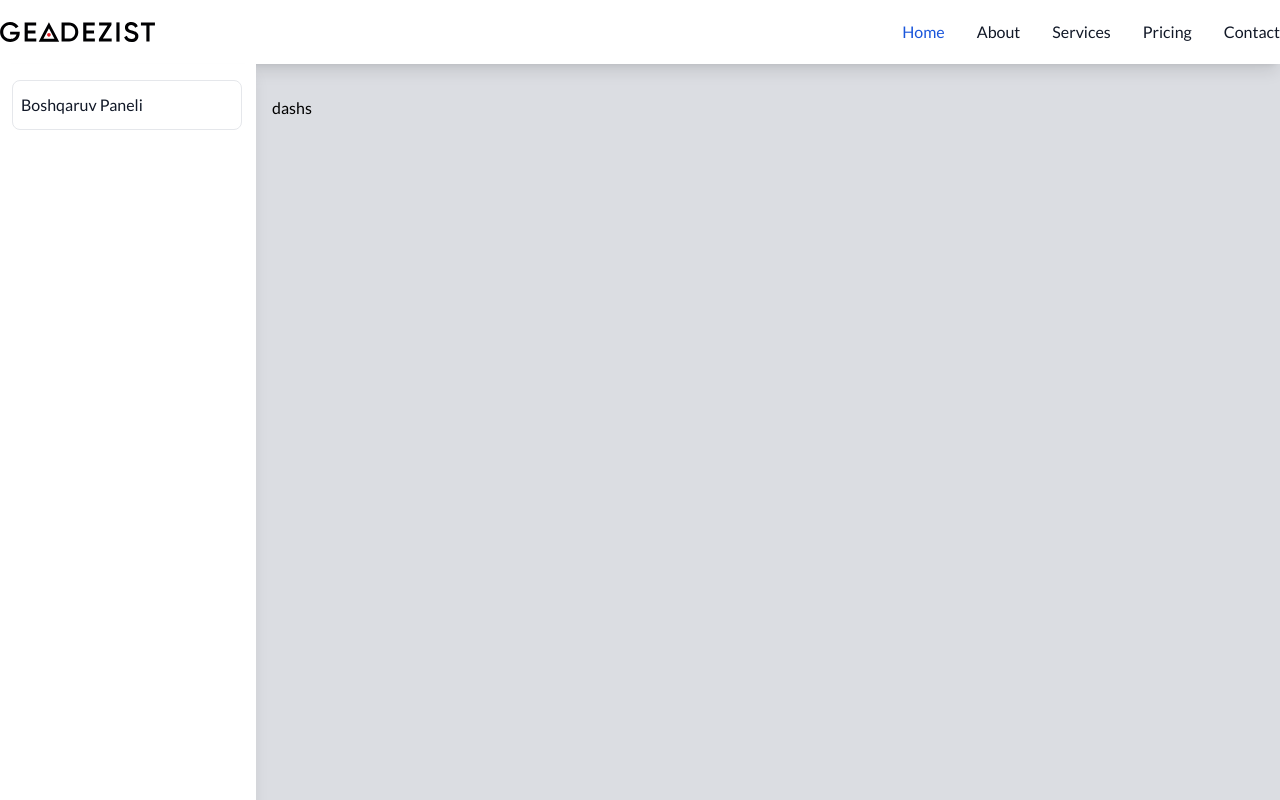
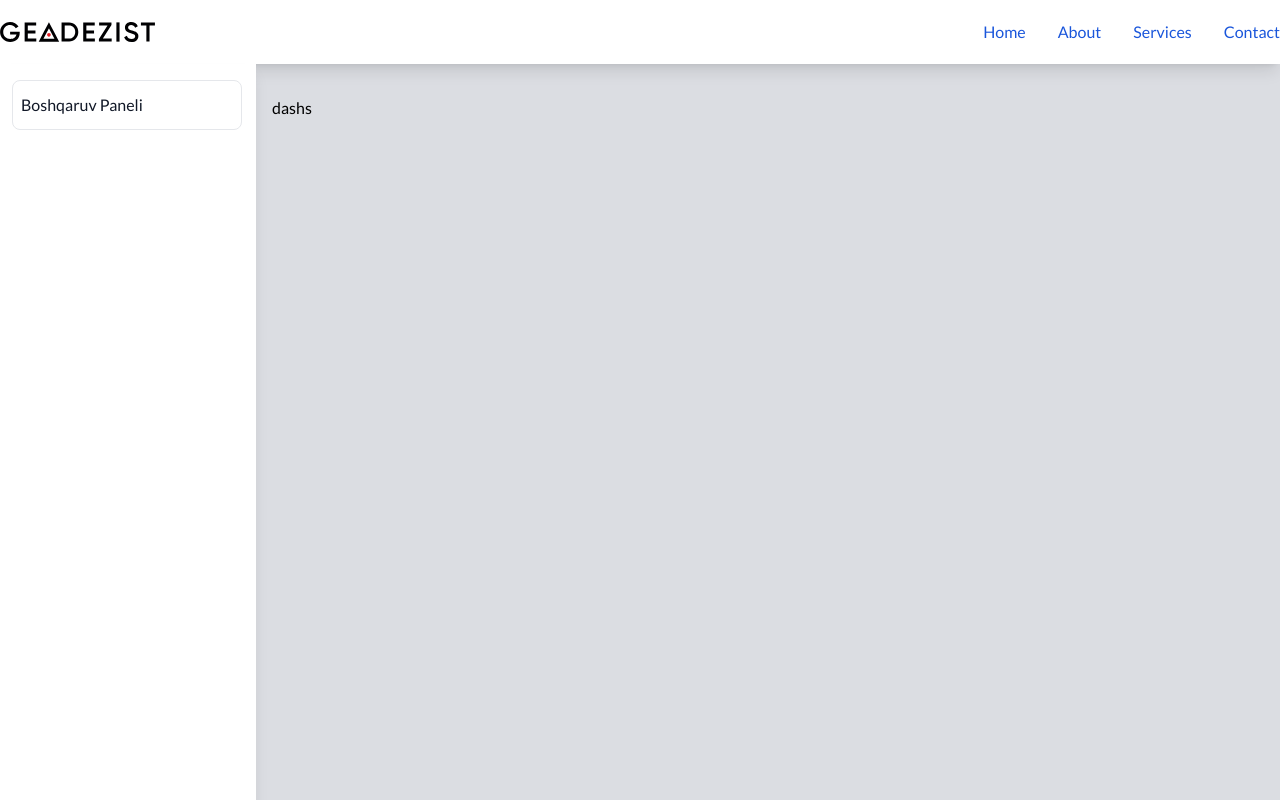
Before and after one commit to jasurhaydarovcode/GEADEZIST, a React (Vite) app: page /dashboard in a window 1280 px wide. Built offline with nearby package versions, Linux system fonts and the light colour scheme.

Commit message:
update linkItem addded

```diff
--- /dev/null
+++ b/src/components/ListItem.tsx
@@ -0,0 +1,11 @@
+import { ListType } from "@/helpers/types/ListType"
+
+const ListItem: React.FC<ListType> = ({ listname }):JSX.Element => {
+    return (
+        <li>
+            <a  className="block py-2 px-3 text-blue bg-blue-700 rounded md:bg-transparent md:text-blue-700 md:p-0 " aria-current="page">{listname}</a>
+        </li>
+    )
+}
+
+export default ListItem
--- a/src/components/Navbar.tsx
+++ b/src/components/Navbar.tsx
@@ -1,9 +1,11 @@
 import { Logo } from "@/helpers/imports/images"
 import { Link } from "react-router-dom"
+import ListItem from "./ListItem"
 
 const Navbar = (): JSX.Element => {
+    const lists = ['Home', 'About','Services','Contact']
     return (
-        <nav className="bg-white shadow-lg fixed w-full border-gray-200 dark:bg-gray-900">
+        <nav className="bg-white shadow-lg fixed w-full border-gray-200">
             <div className="max-w-screen-xl flex flex-wrap items-center justify-between mx-auto h-16">
                 <Link to={'/'} className="flex items-center space-x-3 rtl:space-x-reverse">
                     <img src={Logo} className="h-5" alt="Flowbite Logo" />
@@ -16,21 +18,11 @@ const Navbar = (): JSX.Element => {
                 </button>
                 <div className="hidden w-full md:block md:w-auto" id="navbar-default">
                     <ul className="font-medium flex flex-col p-4 md:p-0 mt-4 border border-gray-100 rounded-lg bg-gray-50 md:flex-row md:space-x-8 rtl:space-x-reverse md:mt-0 md:border-0 md:bg-white dark:bg-gray-800 md:dark:bg-gray-900 dark:border-gray-700">
-                        <li>
-                            <a href="#" className="block py-2 px-3 text-white bg-blue-700 rounded md:bg-transparent md:text-blue-700 md:p-0 dark:text-white md:dark:text-blue-500" aria-current="page">Home</a>
-                        </li>
-                        <li>
-                            <a href="#" className="block py-2 px-3 text-gray-900 rounded hover:bg-gray-100 md:hover:bg-transparent md:border-0 md:hover:text-blue-700 md:p-0 dark:text-white md:dark:hover:text-blue-500 dark:hover:bg-gray-700 dark:hover:text-white md:dark:hover:bg-transparent">About</a>
-                        </li>
-                        <li>
-                            <a href="#" className="block py-2 px-3 text-gray-900 rounded hover:bg-gray-100 md:hover:bg-transparent md:border-0 md:hover:text-blue-700 md:p-0 dark:text-white md:dark:hover:text-blue-500 dark:hover:bg-gray-700 dark:hover:text-white md:dark:hover:bg-transparent">Services</a>
-                        </li>
-                        <li>
-                            <a href="#" className="block py-2 px-3 text-gray-900 rounded hover:bg-gray-100 md:hover:bg-transparent md:border-0 md:hover:text-blue-700 md:p-0 dark:text-white md:dark:hover:text-blue-500 dark:hover:bg-gray-700 dark:hover:text-white md:dark:hover:bg-transparent">Pricing</a>
-                        </li>
-                        <li>
-                            <a href="#" className="block py-2 px-3 text-gray-900 rounded hover:bg-gray-100 md:hover:bg-transparent md:border-0 md:hover:text-blue-700 md:p-0 dark:text-white md:dark:hover:text-blue-500 dark:hover:bg-gray-700 dark:hover:text-white md:dark:hover:bg-transparent">Contact</a>
-                        </li>
+                        {lists.map((item) => {
+                            return (
+                               <ListItem listname={item}/>
+                            )
+                        })}
                     </ul>
                 </div>
             </div>
--- a/src/components/Sidebar.tsx
+++ b/src/components/Sidebar.tsx
@@ -5,7 +5,7 @@ const Sidebar: React.FC<AdminScreenType> = ({children}): JSX.Element => {
     return (
         <div>
 
-            <button data-drawer-target="default-sidebar" data-drawer-toggle="default-sidebar" aria-controls="default-sidebar" type="button" className="inline-flex items-center p-2 mt-2 ms-3 text-sm text-gray-500 rounded-lg sm:hidden hover:bg-gray-100 focus:outline-none focus:ring-2 focus:ring-gray-200 dark:text-gray-400 dark:hover:bg-gray-700 dark:focus:ring-gray-600">
+            <button data-drawer-target="default-sidebar" data-drawer-toggle="default-sidebar" aria-controls="default-sidebar" type="button" className="inline-flex items-center p-2 mt-2 ms-3 text-sm text-gray-500 rounded-lg sm:hidden hover:bg-gray-100 focus:outline-none focus:ring-2 focus:ring-gray-200">
                 <span className="sr-only">Open sidebar</span>
                 <svg className="w-6 h-6" aria-hidden="true" fill="currentColor" viewBox="0 0 20 20" xmlns="http://www.w3.org/2000/svg">
                     <path clip-rule="evenodd" fill-rule="evenodd" d="M2 4.75A.75.75 0 012.75 4h14.5a.75.75 0 010 1.5H2.75A.75.75 0 012 4.75zm0 10.5a.75.75 0 01.75-.75h7.5a.75.75 0 010 1.5h-7.5a.75.75 0 01-.75-.75zM2 10a.75.75 0 01.75-.75h14.5a.75.75 0 010 1.5H2.75A.75.75 0 012 10z"></path>
@@ -13,7 +13,7 @@ const Sidebar: React.FC<AdminScreenType> = ({children}): JSX.Element => {
             </button>
 
             <aside id="default-sidebar" className="fixed top-16 left-0 z-40 w-64 h-screen transition-transform -translate-x-full sm:translate-x-0" aria-label="Sidebar">
-                <div className="h-full shadow-lg px-3 py-4 overflow-y-auto bg-white dark:bg-gray-800">
+                <div className="h-full shadow-lg px-3 py-4 overflow-y-auto bg-white ">
                     <ul className="space-y-4 font-medium">
                         <li>
                             <Button
@@ -23,7 +23,7 @@ const Sidebar: React.FC<AdminScreenType> = ({children}): JSX.Element => {
                                 btnHeight="50px"
                                 btnBg="bg-blue-700"
                                 btnColor="text-white"
-                                className="flex items-center p-2 text-gray-900 rounded-lg dark:text-white hover:bg-gray-100 dark:hover:bg-gray-700 group"
+                                className="flex items-center p-2 text-gray-900 rounded-lg  hover:bg-gray-100 group"
                             />
                         </li>
 
--- /dev/null
+++ b/src/helpers/types/ListType.ts
@@ -0,0 +1,4 @@
+
+export interface ListType{
+    listname: string;
+}
```
